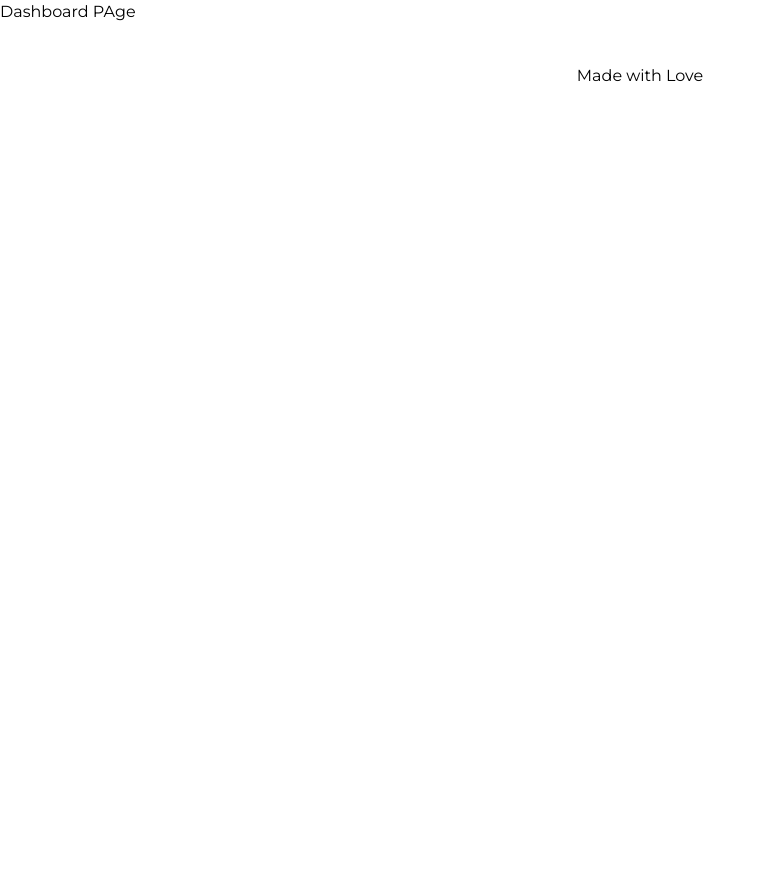
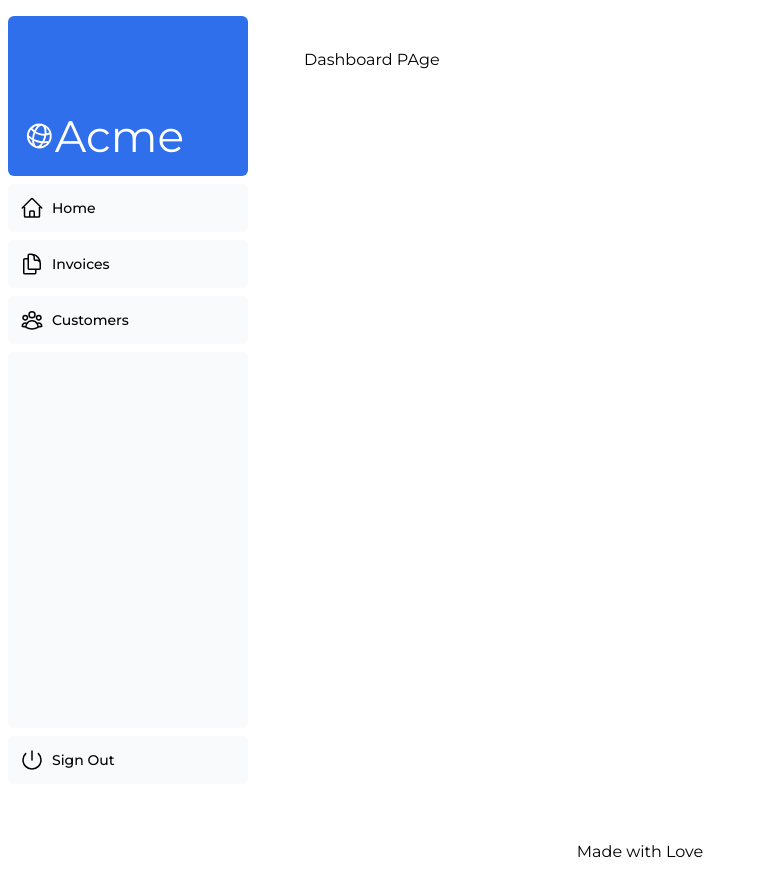
Before and after one commit to vnponce/nextjs-example, a Next.js app: page /dashboard in a window 1280 px wide. Shown: the top 896 px of the page, without its empty margins (0-765 px from the left). Before the commit the page ends 800 px from the top, so only its background shows below. Built offline with nearby package versions, Linux system fonts and the light colour scheme.

Commit message:
feat(dashboard): adds layout

```diff
--- /dev/null
+++ b/app/dashboard/layout.tsx
@@ -0,0 +1,13 @@
+import React from "react";
+import SideNav from "@/app/ui/dashboard/sidenav";
+
+export default function Layout({ children }: { childre: React.ReactNode}) {
+    return (
+        <div className="flex h-screen flex-col md:flex-row md:overflow-hidden">
+            <div className="w-full flex-none md:w-64">
+                <SideNav/>
+            </div>
+            <div className="flex-grow p-6 md:overflow-y-auto md:p-12">{children}</div>
+        </div>
+    )
+}
```
